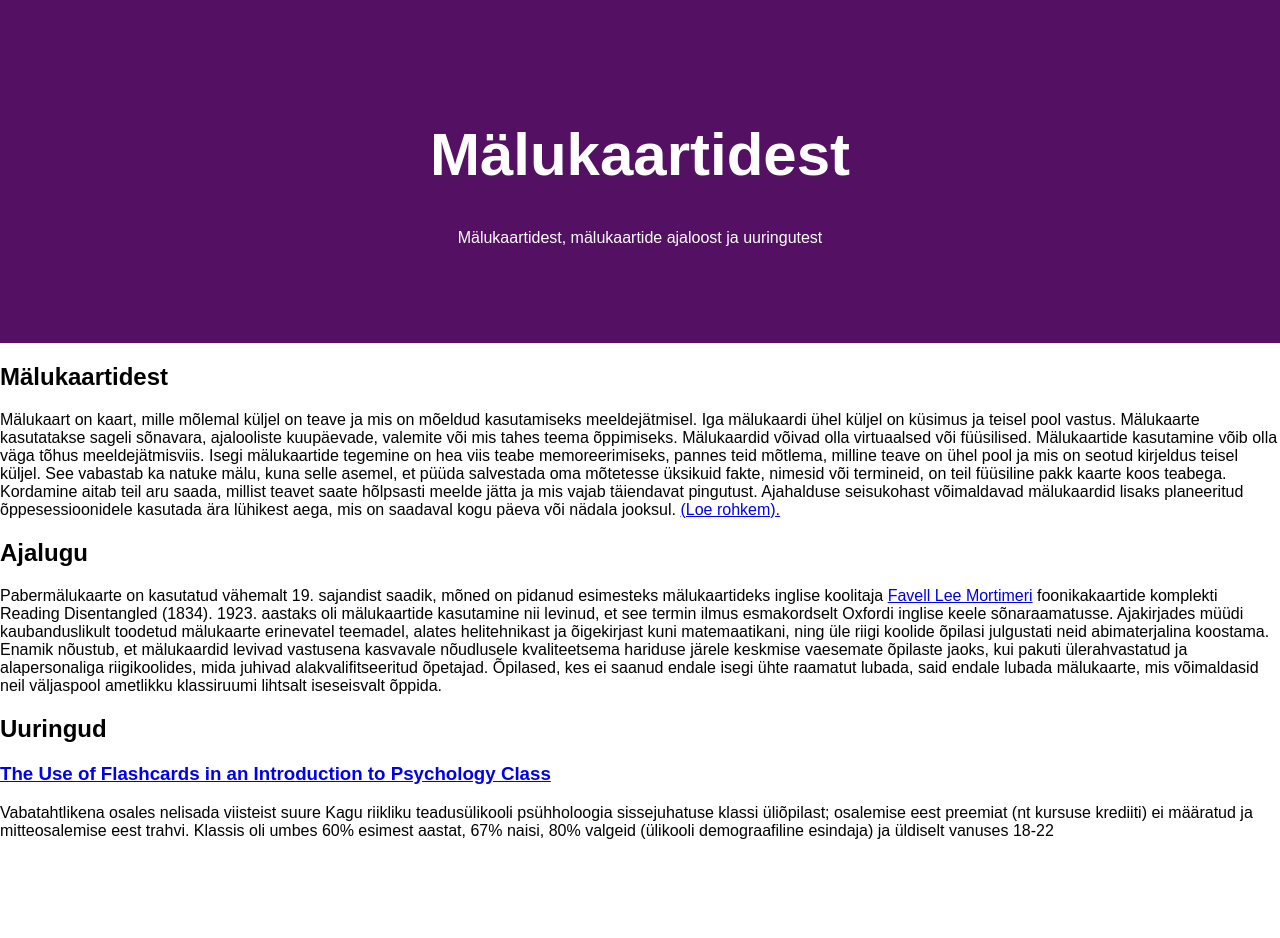
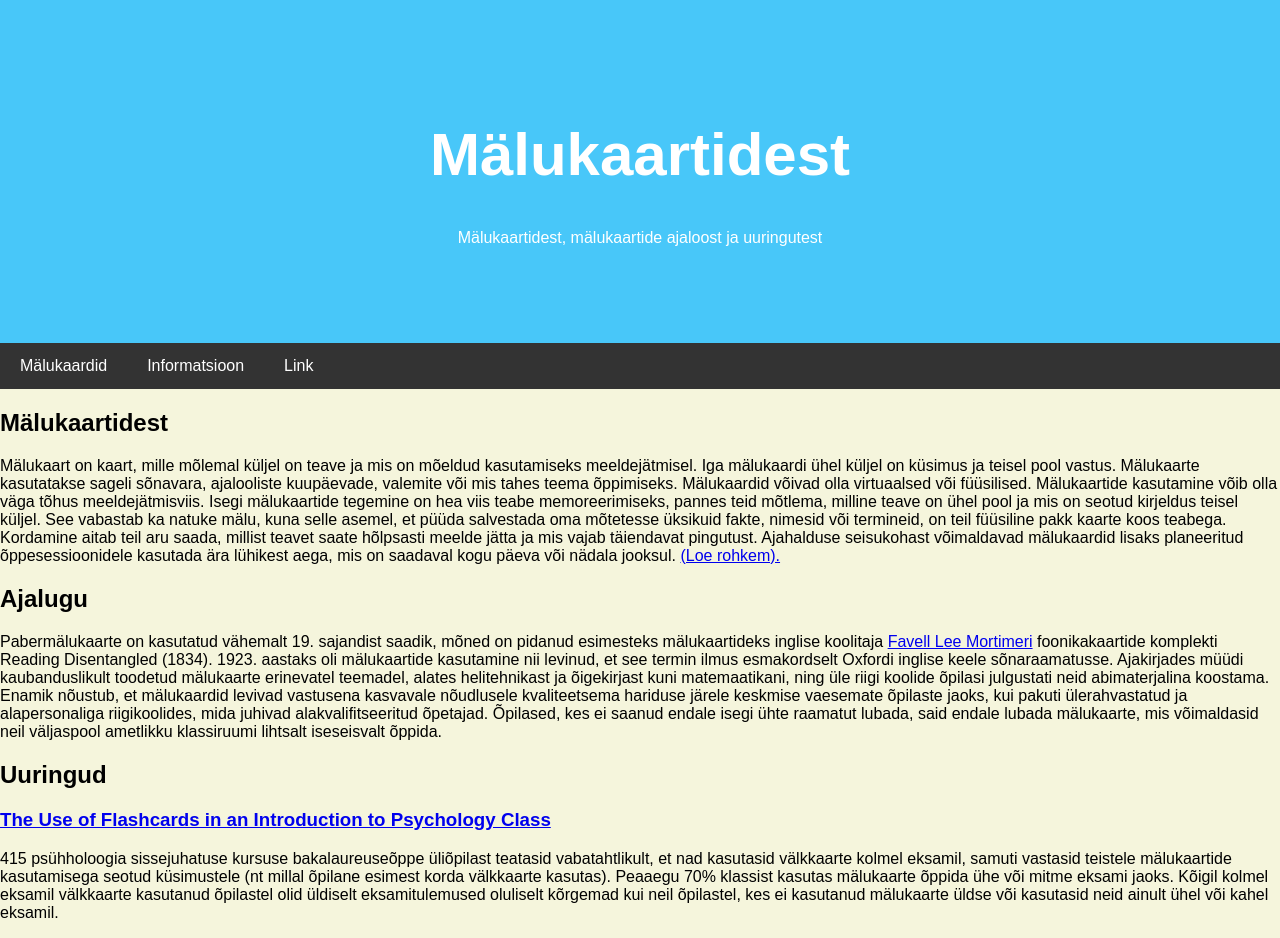
Before and after one commit to jsgngie/SSE-veebileht, a plain HTML site: page info.html in a window 1280 px wide. Before the commit the page ends 856 px from the top, so only its background shows below. Drawn offline with Linux system fonts and the light colour scheme.

Commit message:
tegin ilusaks kõik
Tegin 2 lehte värviliselt samaks.
Lisasin navigatsiooniriba
Lisasin style.css juurde.
Lisasin navigatsiooniriba pealehele.

```diff
--- a/info.html
+++ b/info.html
@@ -4,30 +4,18 @@
 <title>Mälukaartidest</title>
 <meta charset="UTF-8">
 <meta name="viewport" content="width=device-width, initial-scale=1">
-<style>
-body {
-    font-family: Arial, Helvetica, sans-serif;
-    margin: 0;
-}
-
-/*Muudan päise ilusamaks */
-.header {
-    padding: 80px;
-    text-align: center;
-    background: #541164;
-    color: white;
-}
-/*Muudan päise suurust*/
-.header h1 {
-    font-size: 60px;
-}
-</style>
+<link rel="stylesheet" href="style.css">
 </head>
 <body>
     <div class="header">
         <h1>Mälukaartidest</h1>
         <p>Mälukaartidest, mälukaartide ajaloost ja uuringutest</p>
     </div>
+<div class="navbar">
+    <a href="file:///C:/Users/Roland/Documents/GitHub/SSE-veebileht/index.html">Mälukaardid</a>
+    <a href="file:///C:/Users/Roland/Documents/GitHub/SSE-veebileht/info.html">Informatsioon</a>
+    <a href="http://www.suicide.org/hotlines/international/estonia-suicide-hotlines.html">Link</a>
+</div>
     <h2>Mälukaartidest</h2>
     <p>Mälukaart on kaart, mille mõlemal küljel on teave ja mis on mõeldud kasutamiseks meeldejätmisel.
     Iga mälukaardi ühel küljel on küsimus ja teisel pool vastus.
@@ -47,7 +35,11 @@ body {
     Õpilased, kes ei saanud endale isegi ühte raamatut lubada, said endale lubada mälukaarte, mis võimaldasid neil väljaspool ametlikku klassiruumi lihtsalt iseseisvalt õppida.
     <h2>Uuringud</h2>
     <h3><a href="https://www.researchgate.net/publication/251573566_The_Use_of_Flashcards_in_an_Introduction_to_Psychology_Class"> The Use of Flashcards in an Introduction to Psychology Class</a></h3>
-    <p>Vabatahtlikena osales nelisada viisteist suure Kagu riikliku teadusülikooli psühholoogia sissejuhatuse klassi üliõpilast; osalemise eest preemiat (nt kursuse krediiti) ei määratud ja mitteosalemise eest trahvi. Klassis oli umbes 60% esimest aastat, 67% naisi, 80% valgeid (ülikooli demograafiline esindaja) ja üldiselt vanuses 18-22    </p>
+    <p>415 psühholoogia sissejuhatuse kursuse bakalaureuseõppe üliõpilast teatasid vabatahtlikult, et nad kasutasid välkkaarte kolmel eksamil,
+        samuti vastasid teistele mälukaartide kasutamisega seotud küsimustele (nt millal õpilane esimest korda välkkaarte kasutas).
+        Peaaegu 70% klassist kasutas mälukaarte õppida ühe või mitme eksami jaoks.
+        Kõigil kolmel eksamil välkkaarte kasutanud õpilastel olid üldiselt eksamitulemused oluliselt kõrgemad kui neil õpilastel,
+        kes ei kasutanud mälukaarte üldse või kasutasid neid ainult ühel või kahel eksamil.</p>
 </p>
 </body>
 </html>
--- a/style.css
+++ b/style.css
@@ -13,6 +13,8 @@
 
 body {
     background-color: beige;
+    font-family: Arial, Helvetica, sans-serif;
+    margin: 0;
 }
 
 .esimene, .teine {
@@ -38,3 +40,42 @@ body {
 .teineVasak, .teineParem {
     display:inline-block;
 }
+
+/*Muudan päise ilusamaks */
+.header {
+    padding: 80px;
+    text-align: center;
+    background: #48c7f9;
+    color: white;
+}
+/*Muudan päise suurust*/
+.header h1 {
+    font-size: 60px;
+}
+
+/* Navigatsiooni riba */
+.navbar {
+  overflow: hidden;
+  background-color: #333;
+}
+
+/* Navigatsiooni rea lingid */
+.navbar a {
+  float: left;
+  display: block;
+  color: white;
+  text-align: center;
+  padding: 14px 20px;
+  text-decoration: none;
+}
+
+/* Paremale joondatud link */
+.navbar a.right {
+  float: right;
+}
+
+/* Muuda värvi hõljutamisel */
+.navbar a:hover {
+  background-color: #ddd;
+  color: black;
+}
```
Also changed, not shown: index.html (+9 -1 lines).
